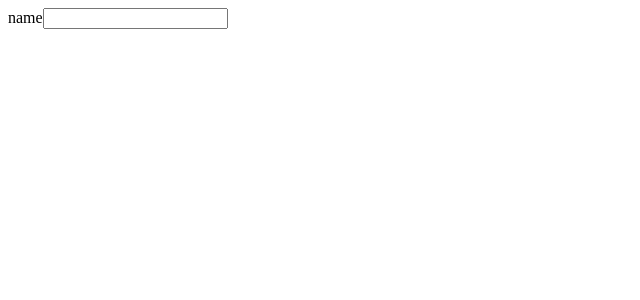
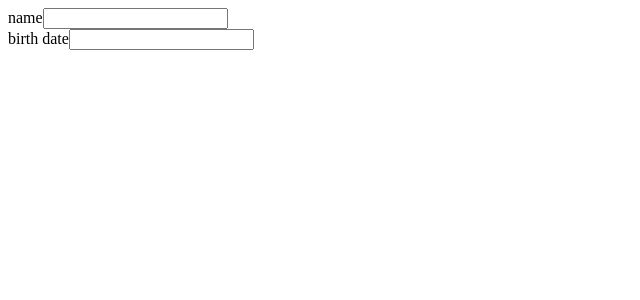
Before and after one commit to csilva2810/react-hook-validation, a React (Create React App) app: page / in a window 1280 px wide. Shown: the top 300 px of the page, without its empty margins (0-640 px from the left). Built offline with nearby package versions, Linux system fonts and the light colour scheme.

Commit message:
step3 - Adds one more field to the SimpleForm

```diff
--- a/src/components/SimpleForm.jsx
+++ b/src/components/SimpleForm.jsx
@@ -16,6 +16,12 @@ const SimpleForm = () => {
           value: /^\w{3,50}$/,
           message: 'invalid name'
         }
+      },
+      birthDate: {
+        pattern: {
+          value: /^\d{2}\/\d{2}\/\d{4}$/,
+          message: 'invalid date format (dd/mm/yyyy)'
+        }
       }
     }
   });
@@ -27,6 +33,17 @@ const SimpleForm = () => {
         <input type="text" name="name" id="name" {...bindField('name')} />
         {errors.name && <p>{errors.name}</p>}
       </div>
+
+      <div>
+        <label htmlFor="birthDate">birth date</label>
+        <input
+          type="text"
+          name="birthDate"
+          id="birthDate"
+          {...bindField('birthDate')}
+        />
+        {errors.birthDate && <p>{errors.birthDate}</p>}
+      </div>
     </form>
   );
 };
```
Also changed, not shown: 1 other file (tests, documents, lock files or other folders).
